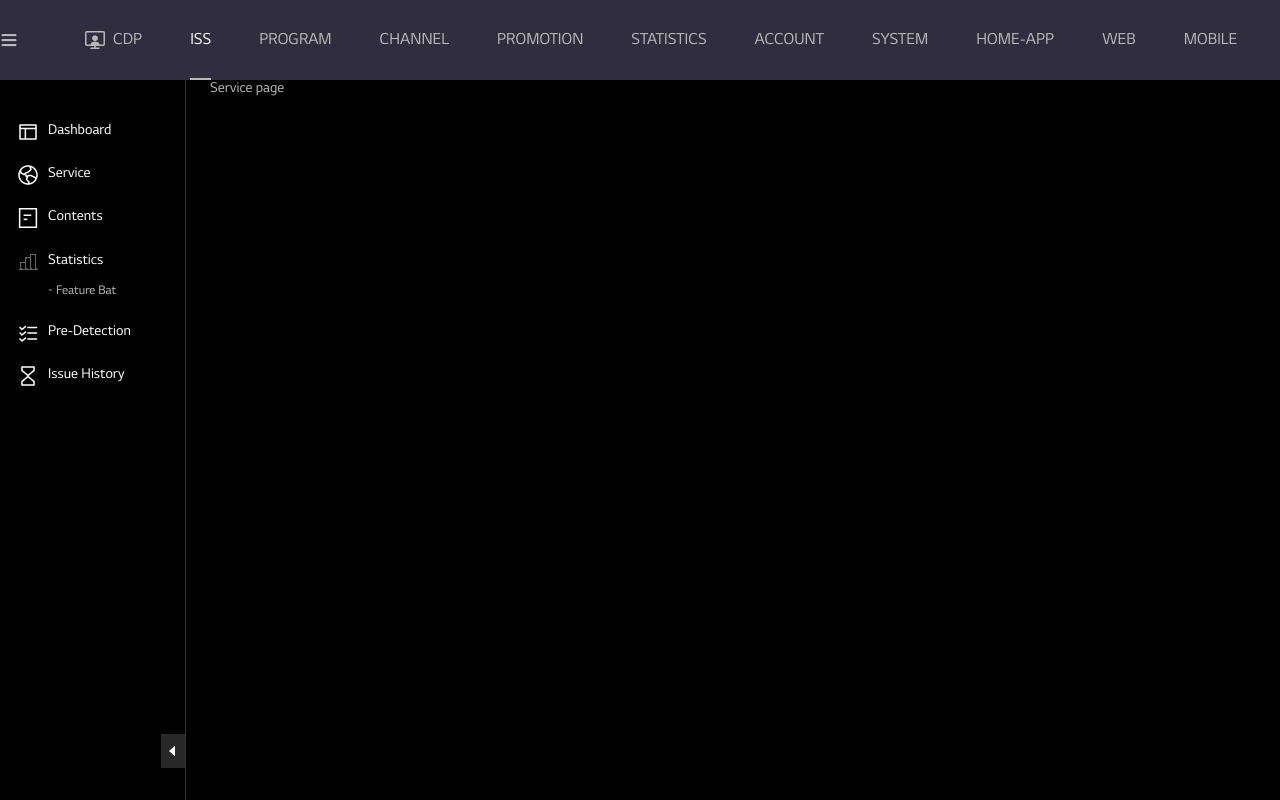
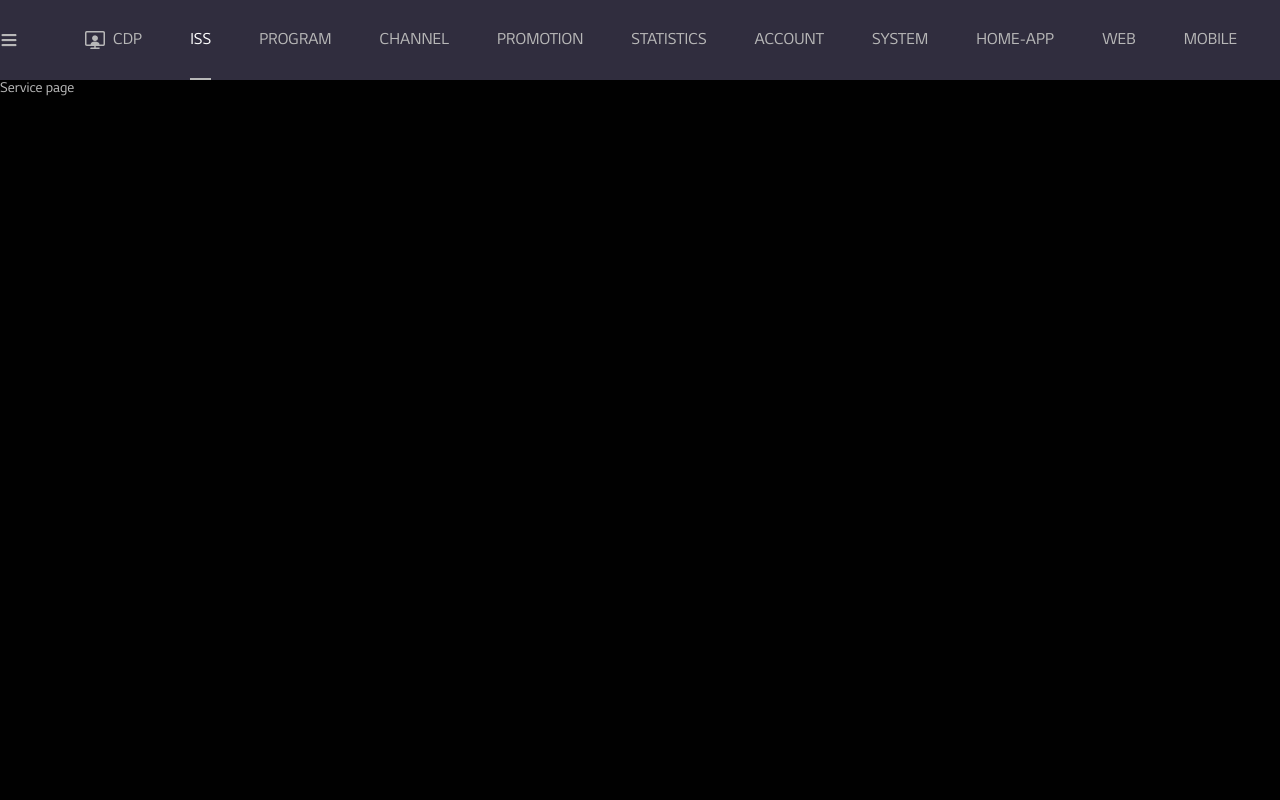
Before and after one commit to jeongboram/lg-iss, a React (Create React App) app: page /service in a window 1280 px wide. Shown: the top 800 px of the page. Built offline with nearby package versions, Linux system fonts and the light colour scheme.

Commit message:
fix: LNB 메뉴 위치 변경 & 오버랩으로 변경

```diff
--- a/src/App.js
+++ b/src/App.js
@@ -9,7 +9,6 @@ import IssueHistory from './pages/issuehistory';
 import Header from './components/layout/Header';
 import './styles/font.css';
 import './styles/ui.scss';
-import SubNav from './components/layout/SubNav';
 
 function App() {
 	return (
@@ -17,10 +16,6 @@ function App() {
 			<Header />
 			<div className="main-container">
 				<div className="inner">
-					<div className="hamburger-sub-nav">
-						<SubNav />
-						<button className="btn-toggle">서브메뉴 닫기</button>
-					</div>
 					<Routes>
 						<Route exact path="/" element={<Dashboard />} />
 						<Route path="/service" element={<Service />} />
--- a/src/components/layout/Header.js
+++ b/src/components/layout/Header.js
@@ -1,13 +1,21 @@
-import React from 'react';
+import classNames from 'classnames';
+import React, { useState } from 'react';
 import { Link } from 'react-router-dom';
 import SubNav from './SubNav';
 
 function Header() {
+
+	const [lnbMenu, setLnbMenu] = useState(false)
+
+	const onLnbMenu = () => {
+		setLnbMenu(!lnbMenu);
+	}
+
 	return (
 		<>
 			<div className="header-container">
 				<div className="inner">
-					<button className="nav-hamburger">서브 메뉴 보기</button>
+					<button className="nav-hamburger" onClick={onLnbMenu}>서브 메뉴 보기</button>
 					<header>
 						<h1>LG ISS</h1>
 						<nav>
@@ -66,6 +74,10 @@ function Header() {
 							</ul>
 						</div>
 					</div>
+					<div className={classNames('hamburger-sub-nav', { on: lnbMenu })}>
+						<SubNav />
+						<button className="btn-toggle" onClick={onLnbMenu}>서브메뉴 닫기</button>
+					</div>
 				</div>
 			</div>
 		</>
--- a/src/styles/_layout.scss
+++ b/src/styles/_layout.scss
@@ -240,6 +240,92 @@ body,
 			}
 		}
 	}
+	.hamburger-sub-nav {
+		width: 186px;
+		height: calc(100% - 80px);
+		padding: 36px 16px;
+		border-right: 1px solid rgba(255, 255, 255, 0.2);
+		background-color: #010101;
+		position: fixed;
+		top: 80px;
+		z-index: 10;
+		visibility: hidden;
+		opacity: 0;
+		@include transition(all, 0.2s);
+		> ul {
+			display: flex;
+			flex-direction: column;
+			gap: 12px;
+			> li {
+				> a {
+					display: block;
+					position: relative;
+					padding: 4px 0 4px 32px;
+					line-height: 23.2px;
+					font-size: 16px;
+					color: #fff;
+					&:before {
+						@include psuedoBg();
+						width: 24px;
+						height: 24px;
+						position: absolute;
+						top: 50%;
+						left: 0;
+						transform: translateY(-50%);
+						filter: brightness(100);
+					}
+					&.sub-nav-dashboard:before {
+						background-image: url('../../public/res/images/icons/lnb-icon-dashboard.png');
+					}
+					&.sub-nav-service:before {
+						background-image: url('../../public/res/images/icons/lnb-icon-service.png');
+					}
+					&.sub-nav-contents:before {
+						background-image: url('../../public/res/images/icons/lnb-icon-contents.png');
+					}
+					&.sub-nav-statis:before {
+						background-image: url('../../public/res/images/icons/lnb-icon-statis.png');
+					}
+					&.sub-nav-predetection:before {
+						background-image: url('../../public/res/images/icons/lnb-icon-predetection.png');
+					}
+					&.sub-nav-issuehistory:before {
+						background-image: url('../../public/res/images/icons/lnb-icon-issuehistory.png');
+					}
+				}
+				> ul {
+					> li {
+						> a {
+							display: block;
+							position: relative;
+							padding: 4px 0 4px 40px;
+							line-height: 20.3px;
+							font-size: 14px;
+							color: #b8b8b8;
+							&:before {
+								content: '-';
+								position: absolute;
+								top: 3px;
+								left: 32px;
+							}
+						}
+					}
+				}
+			}
+		}
+		.btn-toggle {
+			@include btnTextHide(24px, 34px);
+			position: absolute;
+			background-image: url('../../public/res/images/icons/lnb-close.png');
+			bottom: 32px;
+			right: 0;
+			z-index: 5;
+		}
+		&.on {
+			opacity: 1;
+			visibility: visible;
+		}
+	}
 }
 
 .main-container {
@@ -330,85 +416,6 @@ body,
 					}
 				}
 			}
-		}
-	}
-
-	.hamburger-sub-nav {
-		width: 186px;
-		height: 100%;
-		padding: 36px 16px;
-		border-right: 1px solid rgba(255, 255, 255, 0.2);
-		background-color: #010101;
-		position: relative;
-		@include transition(all, 0.2s);
-		> ul {
-			display: flex;
-			flex-direction: column;
-			gap: 12px;
-			> li {
-				> a {
-					display: block;
-					position: relative;
-					padding: 4px 0 4px 32px;
-					line-height: 23.2px;
-					font-size: 16px;
-					color: #fff;
-					&:before {
-						@include psuedoBg();
-						width: 24px;
-						height: 24px;
-						position: absolute;
-						top: 50%;
-						left: 0;
-						transform: translateY(-50%);
-						filter: brightness(100);
-					}
-					&.sub-nav-dashboard:before {
-						background-image: url('../../public/res/images/icons/lnb-icon-dashboard.png');
-					}
-					&.sub-nav-service:before {
-						background-image: url('../../public/res/images/icons/lnb-icon-service.png');
-					}
-					&.sub-nav-contents:before {
-						background-image: url('../../public/res/images/icons/lnb-icon-contents.png');
-					}
-					&.sub-nav-statis:before {
-						background-image: url('../../public/res/images/icons/lnb-icon-statis.png');
-					}
-					&.sub-nav-predetection:before {
-						background-image: url('../../public/res/images/icons/lnb-icon-predetection.png');
-					}
-					&.sub-nav-issuehistory:before {
-						background-image: url('../../public/res/images/icons/lnb-icon-issuehistory.png');
-					}
-				}
-				> ul {
-					> li {
-						> a {
-							display: block;
-							position: relative;
-							padding: 4px 0 4px 40px;
-							line-height: 20.3px;
-							font-size: 14px;
-							color: #b8b8b8;
-							&:before {
-								content: '-';
-								position: absolute;
-								top: 3px;
-								left: 32px;
-							}
-						}
-					}
-				}
-			}
-		}
-		.btn-toggle {
-			@include btnTextHide(24px, 34px);
-			position: absolute;
-			background-image: url('../../public/res/images/icons/lnb-close.png');
-			bottom: 32px;
-			right: 0;
-			z-index: 5;
 		}
 	}
 }
```
